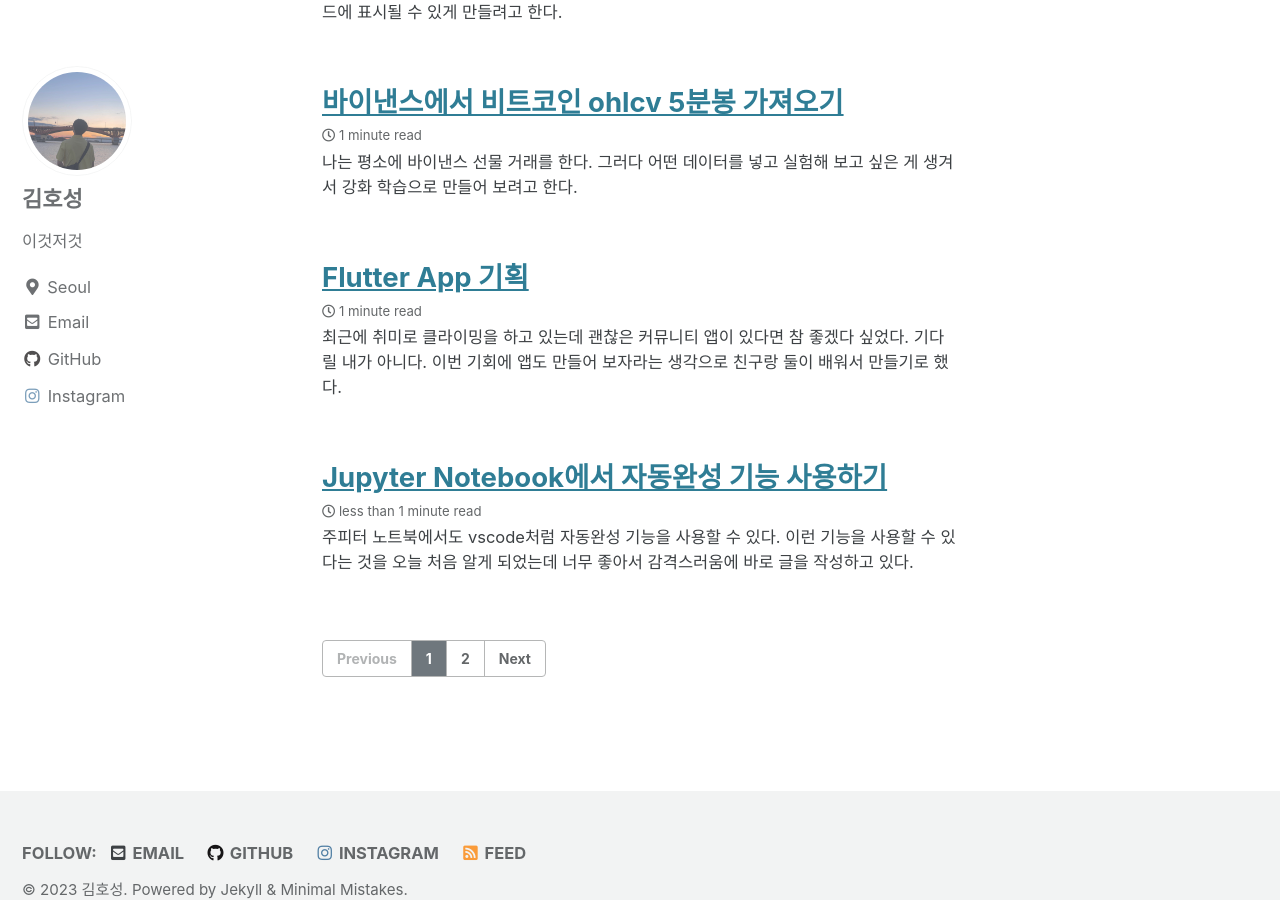
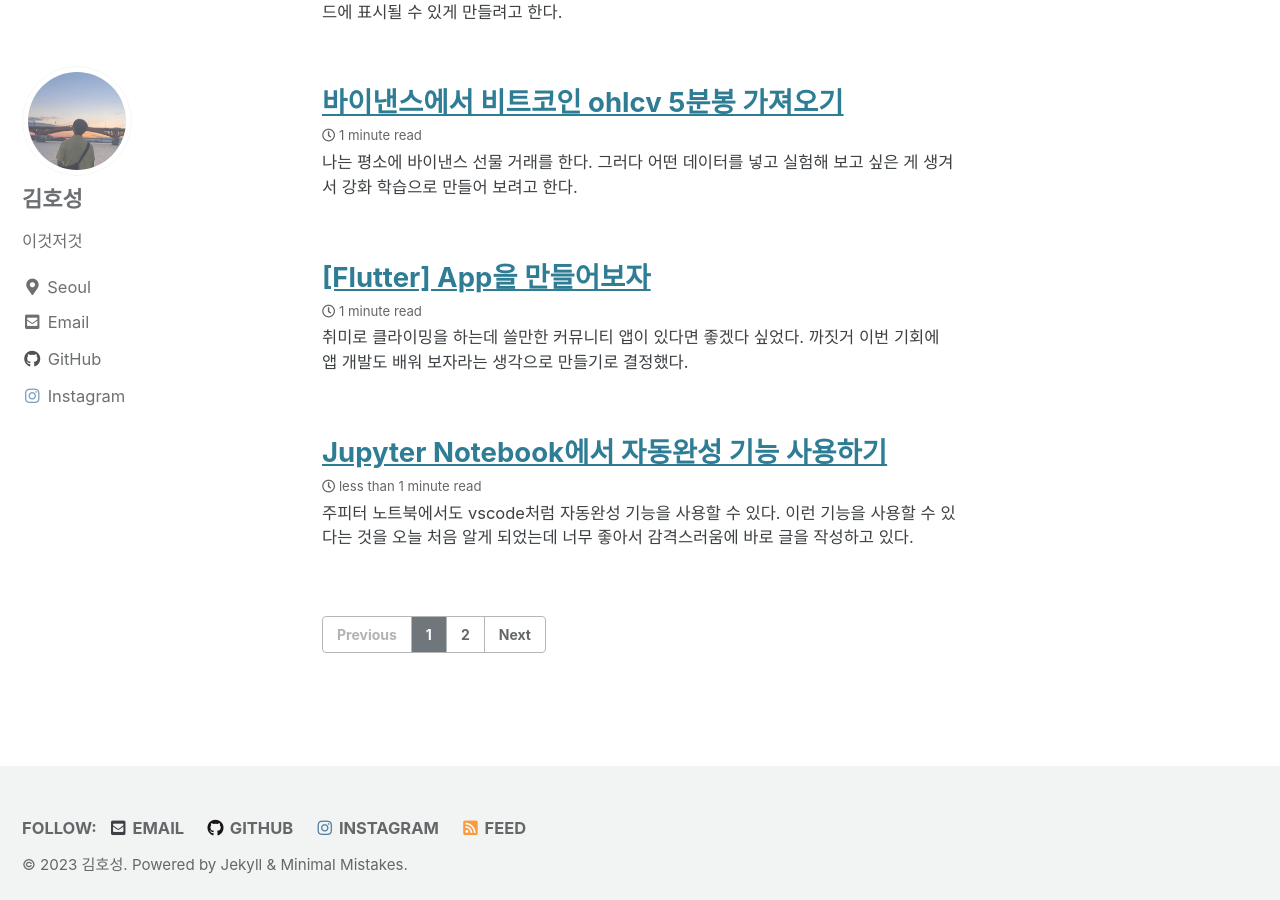
Before and after one commit to ho323/ho323.github.io, a Jekyll site: the page built from index.html, in a window 1280 px wide and 900 px high, scrolled down 599 px. Built offline with Jekyll 4.4.1, drawn with Linux system fonts in a browser that asks for light colours; cached includes are drawn as plain includes; the list of posts is cut into pages by our own code.

Commit message:
Update 2023-03-07-flutter-app-planning.md

```diff
--- a/_posts/2023-03-07-flutter-app-planning.md
+++ b/_posts/2023-03-07-flutter-app-planning.md
@@ -1,5 +1,5 @@
 ---
-title: "Flutter App 기획"
+title: "[Flutter] App을 만들어보자"
 categories: Flutter
 tags:
   - Flutter
@@ -9,15 +9,14 @@ tags:
 search: true
 ---
 
-최근에 취미로 클라이밍을 하고 있는데 괜찮은 커뮤니티 앱이 있다면 참 좋겠다 싶었다.
-~~기다릴 내가 아니다.~~ 이번 기회에 앱도 만들어 보자라는 생각으로 친구랑 둘이 배워서 만들기로 했다.
+취미로 클라이밍을 하는데 쓸만한 커뮤니티 앱이 있다면 좋겠다 싶었다.
+까짓거 이번 기회에 앱 개발도 배워 보자라는 생각으로 만들기로 결정했다.
 
-일단 목표 출시 기간은 4개월이다.
+일단 목표 출시 기간은 4개월이다.(8월 전까지)
 
 ## 개발 준비
 가장 큰 문제는 내가 앱 개발을 전혀 모른다.
 당장 인프런에 코드팩토리님의 강의를 결제해서 지난 3개월 간 공부했다.
-함께 만드는 친구는 코딩애플님의 강의를 봤다고 한다.
 
 ## 개발 환경
 * Android, iOS (Flutter)
@@ -26,6 +25,7 @@ Flutter를 사용하면 안드로이드와 ios 둘 다 된다는 점이 정말
 그리고 또 하나의 장점은 Firebase를 사용해서 데이터베이스를 쉽게 이용할 수 있는 점이다.
 
 ## Git 전략
+친구도 이번에 Flutter를 배운다고 해서 앱의 몇가지 기능을 친구가 만들기로 했다.
 늘 혼자 개발하다가 협업을 하려니 어떻게 코드를 관리할지부터 정해야 했다.
 ![1](https://user-images.githubusercontent.com/86637300/223773251-0eb16858-f702-4e05-9e9f-ac6126eb42de.png)
 개발 단계에선 대충 이런 흐름으로 만들기로 했다.
@@ -60,6 +60,4 @@ Figma를 활용했다.
 위와 같이 정리했으며 MVP로 빠르게 출시 먼저 할 생각이라서 몇가지 기능이 빠진 상태로 출시될 수도 있다.
 
 ## 마치며
-Flutter가 배우기 쉬운 건지 막상 배워보니 금방 배우고 할만 하더라.
-나중엔 인공지능 기능을 API로 만들어서 앱에 넣어보고 싶다.
-뭐든 버리는 경험은 없다고 생각한다. 이것 또한 나에게 좋은 경험이 될거라고 생각한다.
+Flutter가 어려워 보였지만 막상 배워보니 쉬워서 금방 배우고 재밌다.
```
